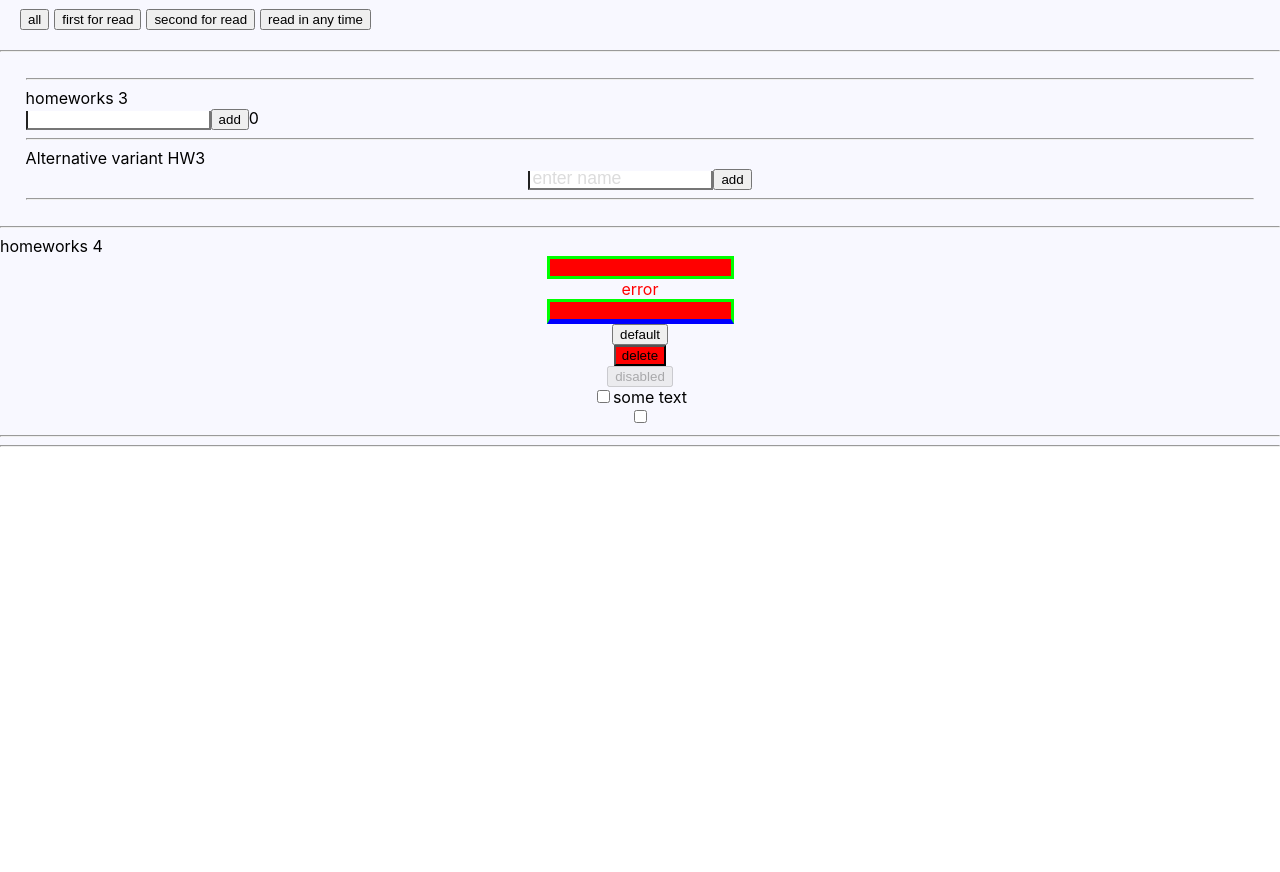
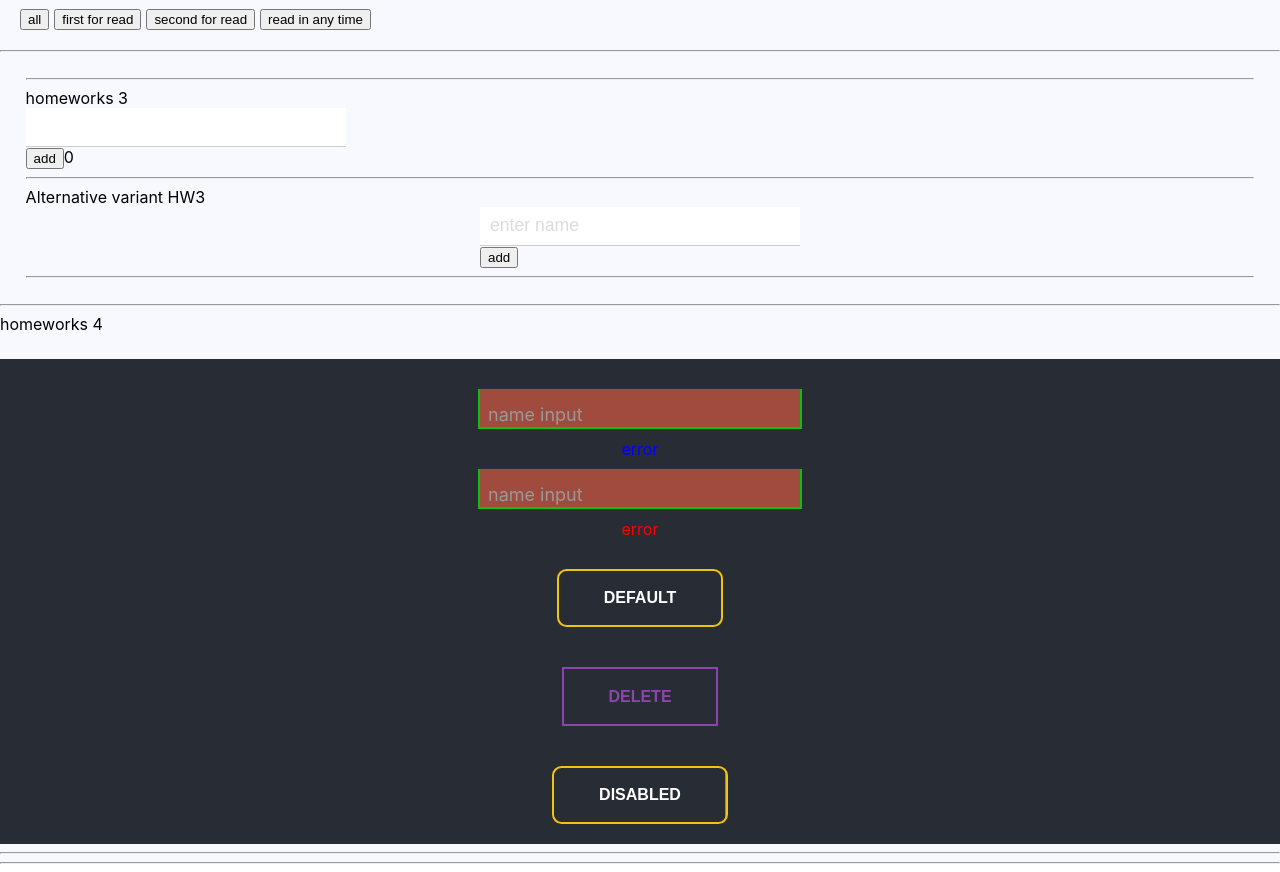
Before and after one commit to Lelik7777/dzi_ignat, a React (Create React App) app: page / in a window 1280 px wide. Shown: the part 796-1668 px from the top of the page. Before the commit the page ends 1251 px from the top, so only its background shows below. Built offline with nearby package versions, Linux system fonts and the light colour scheme.

Commit message:
continue dz4: add css buttons and input

```diff
--- a/src/p2-homeworks/h4/HW4.module.css
+++ b/src/p2-homeworks/h4/HW4.module.css
@@ -1,11 +1,29 @@
 .blue {
     border-bottom: 5px solid blue;
+    font-size: 1.2rem;
+    color: #5264AE;
+    font-family: "Arial Rounded MT Bold";
 }
-
+.default{
+    border: none;
+    font-size: 1.3rem;
+}
 .column {
     display: flex;
     flex-direction: column;
     align-items: center;
+    background-color: #282c34;
+    margin-top: 2%;
+    padding-top: 30px;
+}
+
+/*
+.column input {
+    color: white;
+}*/
+
+.column > * {
+    margin-bottom: 10px;
 }
 
 .testSpanError {
--- a/src/p2-homeworks/h4/HW4.tsx
+++ b/src/p2-homeworks/h4/HW4.tsx
@@ -19,6 +19,7 @@ function HW4() {
     const [checked, setChecked] = useState<boolean>(false)
     const testOnChange = (e: ChangeEvent<HTMLInputElement>) => setChecked(e.currentTarget.checked)
 
+    const onClick = ()=>setText('');
     return (
         <div>
             <hr/>
@@ -30,27 +31,30 @@ function HW4() {
                     onChangeText={setText}
                     onEnter={showAlert}
                     error={error}
-                    // spanClassName={s.testSpanError}
+                    spanClassName={s.testSpanError}
+                    className={s.default}
                 />
 
                 <SuperInputText
                     className={s.blue} // проверьте, рабоет ли смешивание классов
+                    error={error}
+                    /*onChangeText={setText}*/
                 />
 
                 {/*----------------------------------------------------*/}
 
-                <SuperButton>
+                <SuperButton onClick={showAlert}>
                     default
                 </SuperButton>
 
                 <SuperButton
                     red // пропсу с булевым значением не обязательно указывать true
-                    onClick={showAlert}
+                    onClick={onClick}
                 >
                     delete {/*// название кнопки попадёт в children*/}
                 </SuperButton>
 
-                <SuperButton disabled>
+                <SuperButton disabled={true}>
                     disabled
                 </SuperButton>
 
--- a/src/p2-homeworks/h4/common/c1-SuperInputText/SuperInputText.module.css
+++ b/src/p2-homeworks/h4/common/c1-SuperInputText/SuperInputText.module.css
@@ -3,10 +3,80 @@
 }
 
 .errorInput {
-    border: 3px solid lime;
-    background: red;
+    border: 2px solid lime;
+    border-top: none;
+    background: rgba(255,100,69,0.8);
+    opacity: 0.7;
 }
 
 .error {
     color: red;
 }
+.group {
+    position: relative;
+    margin-bottom: 30px;
+}
+
+input {
+    font-size: 16px;
+    padding: 10px;
+    display: block;
+    width: 300px;
+    border: none;
+    border-bottom: 1px solid #ccc;
+}
+input:focus {
+    outline: none;
+}
+label{
+    color: white;
+}
+label {
+    color: #999;
+    font-size: 18px;
+    position: absolute;
+    pointer-events: none;
+    left: 10px;
+    top: 15px;
+    transition: 0.2s ease all;
+    -moz-transition: 0.2s ease all;
+    -webkit-transition: 0.2s ease all;
+}
+
+/* active state */
+input:focus ~ label, input:valid ~ label {
+    top: -15px;
+    font-size: 14px;
+    color: #5264AE;
+}
+
+
+/* BOTTOM BARS ================================= */
+.bar {
+    position: relative;
+    display: block;
+    width: 320px;
+}
+.bar:before, .bar:after {
+    content: "";
+    height: 2px;
+    width: 0;
+    bottom: 0;
+    position: absolute;
+    background: #5264AE;
+    transition: 0.2s ease all;
+    -moz-transition: 0.2s ease all;
+    -webkit-transition: 0.2s ease all;
+}
+.bar:before {
+    left: 50%;
+}
+.bar:after {
+    right: 50%;
+}
+
+/* active state */
+input:focus ~ .bar:before,
+input:focus ~ .bar:after {
+    width: 50%;
+}
--- a/src/p2-homeworks/h4/common/c1-SuperInputText/SuperInputText.tsx
+++ b/src/p2-homeworks/h4/common/c1-SuperInputText/SuperInputText.tsx
@@ -11,6 +11,7 @@ type SuperInputTextPropsType = DefaultInputPropsType & { // и + ещё проп
     onEnter?: () => void
     error?: string
     spanClassName?: string
+   // onChange?:(e:ChangeEvent<HTMLInputElement>)=>void;
 }
 
 const SuperInput = ({type,onChange,onChangeText,onKeyPress,onEnter,error,className,spanClassName}:SuperInputTextPropsType) => {
@@ -47,18 +48,28 @@ const SuperInputText: React.FC<SuperInputTextPropsType> = (
     }
 
     const finalSpanClassName = `${s.error} ${spanClassName ? spanClassName : ''}`
-    const finalInputClassName = `${s.errorInput} ${className}` // need to fix with (?:) and s.superInput
+    const finalInputClassName = error?`${s.errorInput}`:`${className}` // need to fix with (?:) and s.superInput
 
     return (
         <>
-            <input
+           {/* <input
                 type={'text'}
                 onChange={onChangeCallback}
                 onKeyPress={onKeyPressCallback}
                 className={finalInputClassName}
 
                 {...restProps} // отдаём инпуту остальные пропсы если они есть (value например там внутри)
-            />
+            />*/}
+            <div className={s.group}>
+                <input type={'text'}
+                       required
+                       onChange={onChangeCallback}
+                       onKeyPress={onKeyPressCallback}
+                className={finalInputClassName}
+                />
+                    <span className={s.bar}></span>
+                    <label>name input</label>
+            </div>
             {error && <span className={finalSpanClassName}>{error}</span>}
         </>
     )
--- a/src/p2-homeworks/h4/common/c2-SuperButton/SuperButton.module.css
+++ b/src/p2-homeworks/h4/common/c2-SuperButton/SuperButton.module.css
@@ -4,4 +4,81 @@
 
 .red {
     background: red;
+    color: greenyellow;
 }
+.btn {
+    box-sizing: border-box;
+    -webkit-appearance: none;
+    -moz-appearance: none;
+    appearance: none;
+    background-color: transparent;
+    border: 2px solid #e74c3c;
+    border-radius: 0.6em;
+    color: #e74c3c;
+    cursor: pointer;
+    display: -webkit-box;
+    display: -webkit-flex;
+    display: -ms-flexbox;
+    display: flex;
+    -webkit-align-self: center;
+    -ms-flex-item-align: center;
+    align-self: center;
+    font-size: 1rem;
+    font-weight: 400;
+    line-height: 1;
+    margin: 20px;
+    padding: 1.2em 2.8em;
+    text-decoration: none;
+    text-align: center;
+    text-transform: uppercase;
+    font-family: 'Montserrat', sans-serif;
+    font-weight: 700;
+}
+.btn:hover, .btn:focus {
+    color: #fff;
+    outline: 0;
+}
+.fourth {
+    border-color: #f1c40f;
+    color: #fff;
+    background-image: -webkit-linear-gradient(45deg, #f1c40f 50%, transparent 50%);
+    background-image: linear-gradient(45deg, #f1c40f 50%, transparent 50%);
+    background-position: 100%;
+    background-size: 400%;
+    -webkit-transition: background 300ms ease-in-out;
+    transition: background 300ms ease-in-out;
+}
+.fourth:hover {
+    background-position: 0;
+}
+.fifth {
+    border-color: #8e44ad;
+    border-radius: 0;
+    color: #8e44ad;
+    position: relative;
+    overflow: hidden;
+    z-index: 1;
+    -webkit-transition: color 150ms ease-in-out;
+    transition: color 150ms ease-in-out;
+}
+.fifth:after {
+    content: '';
+    position: absolute;
+    display: block;
+    top: 0;
+    left: 50%;
+    -webkit-transform: translateX(-50%);
+    transform: translateX(-50%);
+    width: 0;
+    height: 100%;
+    background: red;
+    z-index: -1;
+    -webkit-transition: width 150ms ease-in-out;
+    transition: width 150ms ease-in-out;
+}
+.fifth:hover {
+    color: #fff;
+}
+.fifth:hover:after {
+    width: 110%;
+}
--- a/src/p2-homeworks/h4/common/c2-SuperButton/SuperButton.tsx
+++ b/src/p2-homeworks/h4/common/c2-SuperButton/SuperButton.tsx
@@ -14,11 +14,11 @@ const SuperButton: React.FC<SuperButtonPropsType> = (
         ...restProps// все остальные пропсы попадут в объект restProps, там же будет children
     }
 ) => {
-    const finalClassName = `${red ? s.red : s.default} ${className}`
+    const finalClassName = `${red ? s.fifth : s.fourth} ${className}`
 
     return (
         <button
-            className={finalClassName}
+            className={`${finalClassName} ${s.btn}`}
             {...restProps} // отдаём кнопке остальные пропсы если они есть (children там внутри)
         />
     )
--- a/src/p2-homeworks/h4/common/c3-SuperCheckbox/SuperCheckbox.tsx
+++ b/src/p2-homeworks/h4/common/c3-SuperCheckbox/SuperCheckbox.tsx
@@ -1,5 +1,6 @@
 import React, {ChangeEvent, DetailedHTMLProps, InputHTMLAttributes} from 'react'
 import s from './SuperCheckbox.module.css'
+import {findAllByLabelText} from '@testing-library/react';
 
 // тип пропсов обычного инпута
 type DefaultInputPropsType = DetailedHTMLProps<InputHTMLAttributes<HTMLInputElement>, HTMLInputElement>
@@ -20,13 +21,15 @@ const SuperCheckbox: React.FC<SuperCheckboxPropsType> = (
     }
 ) => {
     const onChangeCallback = (e: ChangeEvent<HTMLInputElement>) => {
-        // сделайте так чтоб работал onChange и onChangeChecked
+        // сделайте так чтоб работал onChange и onChangeChecked   do
+        onChange && onChange(e);
+        onChangeChecked && onChangeChecked(e.currentTarget.checked);
     }
 
     const finalInputClassName = `${s.checkbox} ${className ? className : ''}`
 
     return (
-        <label>
+       /* <label>
             <input
                 type={'checkbox'}
                 onChange={onChangeCallback}
@@ -35,7 +38,15 @@ const SuperCheckbox: React.FC<SuperCheckboxPropsType> = (
                 {...restProps} // отдаём инпуту остальные пропсы если они есть (checked например там внутри)
             />
             {children && <span className={s.spanClassName}>{children}</span>}
-        </label> // благодаря label нажатие на спан передастся в инпут
+        </label>*/ // благодаря label нажатие на спан передастся в инпут
+        <>
+            <input
+            className={s.custom_checkbox}
+            type="checkbox"
+            id={'color1'}
+            />
+            <label htmlFor={'color1'}></label>
+        </>
     )
 }
 
```
Also changed, not shown: src/p2-homeworks/h4/common/c3-SuperCheckbox/SuperCheckbox.module.css (+56 -0 lines).
